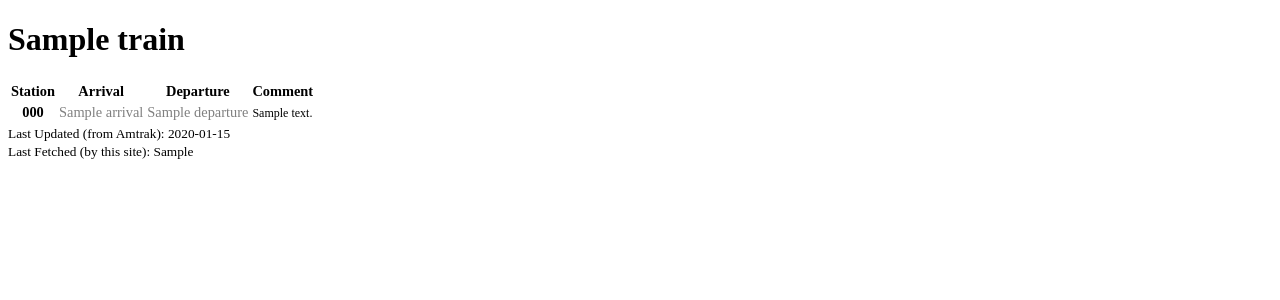
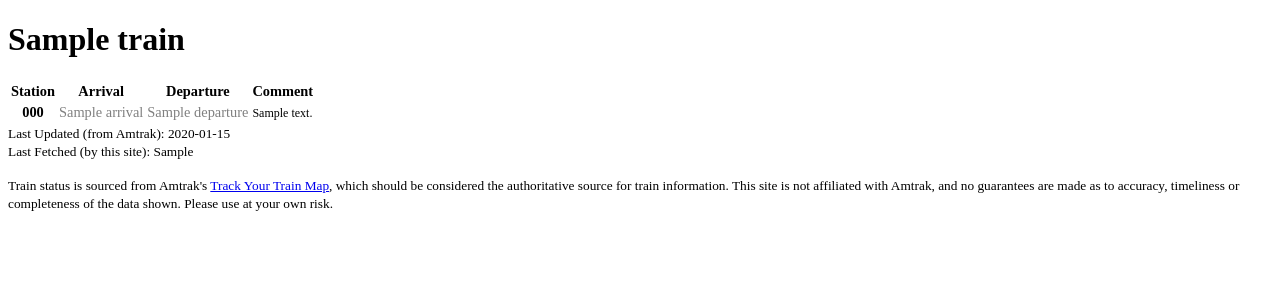
Before and after one commit to ewdurbin/amtrak, a Python web app: template templates/train.jinja2 in a window 1280 px wide. Shown: the top 300 px of the page. Run offline with Jinja, Linux system fonts and the light colour scheme; the template is opened without the code that fills it: most values are stand-ins (such as "Sample title", 1, 10 or a date in 2020); some libraries are stand-ins or nearby versions.

Commit message:
disclaim

```diff
--- a/templates/base.jinja2
+++ b/templates/base.jinja2
@@ -13,4 +13,7 @@
     {% block content %}
     {% endblock %}
   </body>
+  <footer style="margin-top: 1em;">
+    <small>Train status is sourced from Amtrak's <a href="https://www.amtrak.com/track-your-train.html">Track Your Train Map</a>, which should be considered the authoritative source for train information. This site is not affiliated with Amtrak, and no guarantees are made as to accuracy, timeliness or completeness of the data shown. Please use at your own risk.</small>
+  </footer>
 </html>
```
